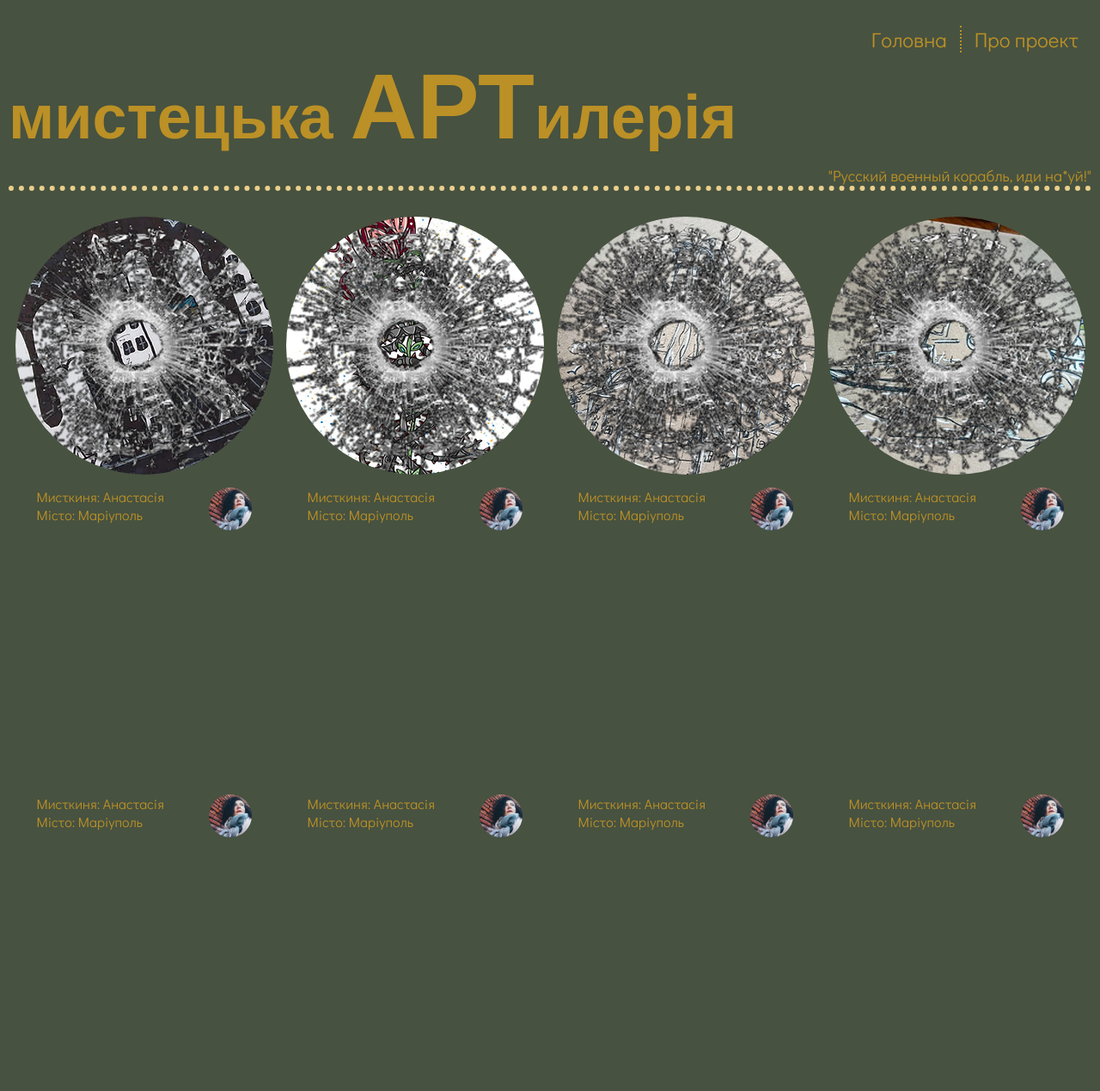
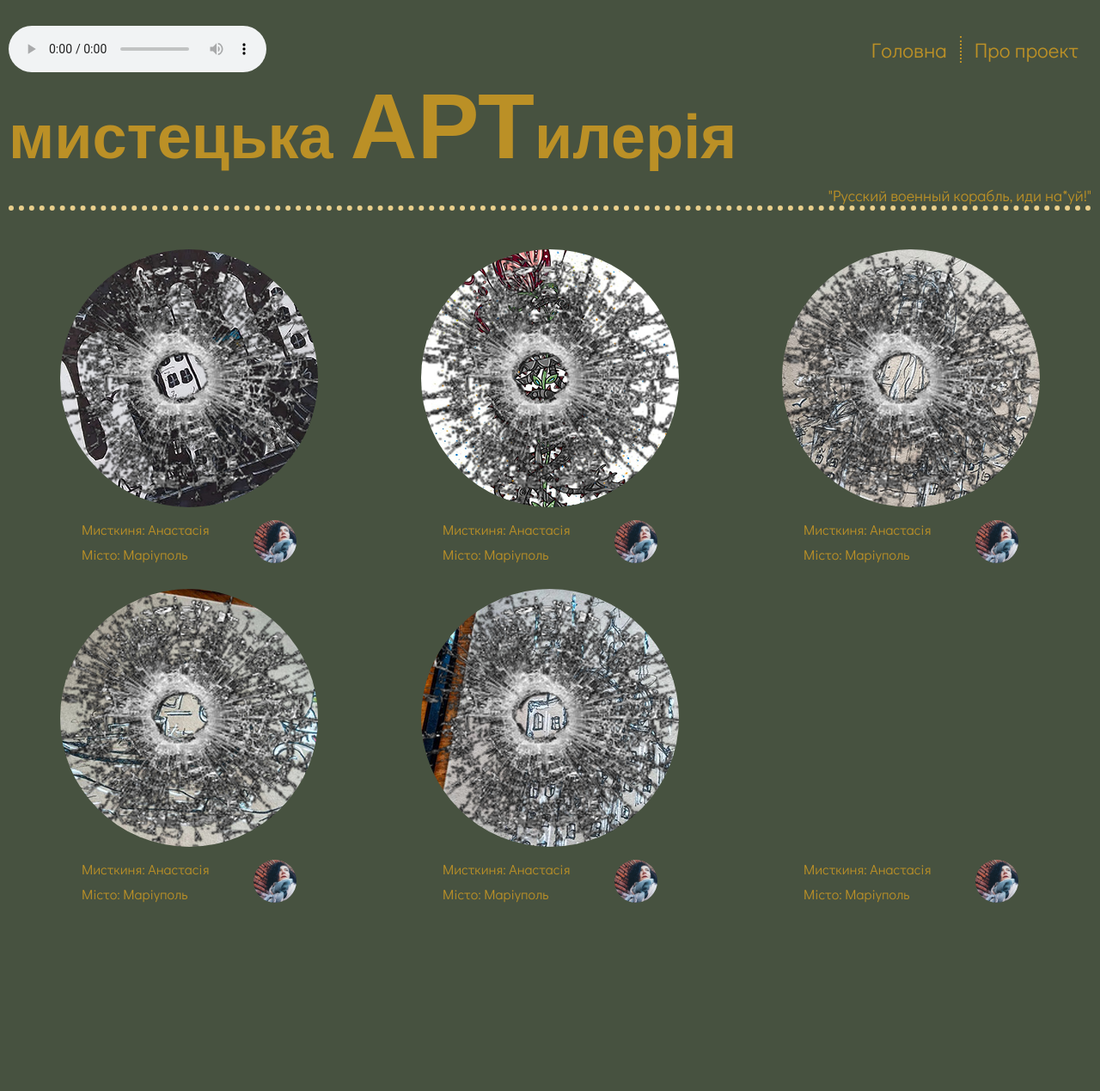
Before and after one commit to learningtogetherua/artillery, a plain HTML site: page index.html in a window 1280 px wide. Shown: the top 1269 px of the page at 86% size. Drawn offline with nearby package versions, Linux system fonts and the light colour scheme; a web font is replaced by a local one.

Commit message:
test commit

```diff
--- a/css/style.css
+++ b/css/style.css
@@ -62,6 +62,14 @@ main {
     justify-content: center;
     align-items: center;
 }
+audio {
+    outline: none;
+}
+nav {
+    display: flex;
+    justify-content: space-between;
+    align-items: center;
+}
 .menu {
     font-size: 24px;
     display: flex;
@@ -92,6 +100,9 @@ main {
     align-items: center;
     flex-wrap: wrap;
 }
+.main__item {
+    padding: 15px;
+}
 .card {
     width: 300px;
     height: 300px;
@@ -109,6 +120,7 @@ main {
     position: relative;
     width: 250px;
     margin: 0 auto;
+    height: 50px;
 }
 .info::after {
     content: '';
@@ -116,7 +128,7 @@ main {
     width: 50px;
     height: 50px;
     border-radius: 25px;
-    background-image: url(../img/author.jpg);
+    background-image: url(../img/anastasiya/author.jpg);
     background-size: cover;
     right: 0;
 
--- a/index.html
+++ b/index.html
@@ -17,6 +17,10 @@
     <header>
         <div class="container">
             <nav>
+                <audio controls>
+                    <source src="audio/pyriatyn-arta.mp3" type="audio/mpeg">
+                    <!-- <source src="audio/probass_hardi-mi-z-ukrainy.mp3" type="audio/mpeg"> -->
+                </audio>
                 <ul class="menu">
                     <li class="menu__item"><a href="#">Головна</a></li>
                     <li class="menu__item"><a href="#">Про проект</a></li>
@@ -35,8 +39,8 @@
             <div class="wrapper">
 
                 <div class="main__item">
-                    <a href="img/24-02-22.jpg" rel="lightbox" title="test">
-                        <div class="card" style="background: url(img/hole.png), url(img/24-02-22.jpg);background-position: center center;">
+                    <a href="img/anastasiya/24-02-22.jpg" rel="lightbox" title="24 лютого 2022">
+                        <div class="card" style="background: url(img/hole.png), url(img/anastasiya/24-02-22.jpg);background-position: center center;">
 
                         </div>
                     </a>
@@ -47,8 +51,8 @@
                     </div>
                 </div>
                 <div class="main__item">
-                    <a href="img/26-02-22.jpg" rel="lightbox" title="test">
-                        <div class="card" style="background: url(img/hole.png), url(img/26-02-22.jpg);background-position: center center;">
+                    <a href="img/anastasiya/26-02-22.jpg" rel="lightbox" title="26 лютого 2022">
+                        <div class="card" style="background: url(img/hole.png), url(img/anastasiya/26-02-22.jpg);background-position: center center;">
 
                         </div>
                     </a>
@@ -59,8 +63,8 @@
                     </div>
                 </div>
                 <div class="main__item">
-                    <a href="img/27-02-22.jpg" rel="lightbox" title="test">
-                        <div class="card" style="background: url(img/hole.png), url(img/27-02-22.jpg);background-position: center center;">
+                    <a href="img/anastasiya/27-02-22.jpg" rel="lightbox" title="27 лютого 2022">
+                        <div class="card" style="background: url(img/hole.png), url(img/anastasiya/27-02-22.jpg);background-position: center center;">
 
                         </div>
                     </a>
@@ -71,8 +75,8 @@
                     </div>
                 </div>
                 <div class="main__item">
-                    <a href="img/28-02-22.jpg" rel="lightbox" title="test">
-                        <div class="card" style="background: url(img/hole.png), url(img/28-02-22.jpg);background-position: center center;">
+                    <a href="img/anastasiya/28-02-22.jpg" rel="lightbox" title="28 лютого 2022">
+                        <div class="card" style="background: url(img/hole.png), url(img/anastasiya/28-02-22.jpg);background-position: center center;">
 
                         </div>
                     </a>
@@ -83,7 +87,19 @@
                     </div>
                 </div>
                 <div class="main__item">
-                    <a href="img/24-02-22.jpg" rel="lightbox" title="test">
+                    <a href="img/anastasiya/1-03-22.jpg" rel="lightbox" title="test">
+                        <div class="card" style="background: url(img/hole.png), url(img/anastasiya/1-03-22.jpg);background-position: center center;">
+
+                        </div>
+                    </a>
+                    <div class="info">
+                        <span>Мисткиня: Анастасія</span>
+                        <!-- <span class="name"></span> -->
+                        <span class="city">Місто: Маріуполь</span>
+                    </div>
+                </div>
+                <div class="main__item">
+                    <a href="img/anastasiya/24-02-22.jpg" rel="lightbox" title="test">
                         <div class="card">
 
                         </div>
@@ -95,7 +111,7 @@
                     </div>
                 </div>
                 <div class="main__item">
-                    <a href="img/24-02-22.jpg" rel="lightbox" title="test">
+                    <a href="img/anastasiya/24-02-22.jpg" rel="lightbox" title="test">
                         <div class="card">
 
                         </div>
@@ -107,7 +123,7 @@
                     </div>
                 </div>
                 <div class="main__item">
-                    <a href="img/24-02-22.jpg" rel="lightbox" title="test">
+                    <a href="img/anastasiya/24-02-22.jpg" rel="lightbox" title="test">
                         <div class="card">
 
                         </div>
@@ -119,19 +135,7 @@
                     </div>
                 </div>
                 <div class="main__item">
-                    <a href="img/24-02-22.jpg" rel="lightbox" title="test">
-                        <div class="card">
-
-                        </div>
-                    </a>
-                    <div class="info">
-                        <span>Мисткиня: Анастасія</span>
-                        <!-- <span class="name"></span> -->
-                        <span class="city">Місто: Маріуполь</span>
-                    </div>
-                </div>
-                <div class="main__item">
-                    <a href="img/24-02-22.jpg" rel="lightbox" title="test">
+                    <a href="img/anastasiya/24-02-22.jpg" rel="lightbox" title="test">
                         <div class="card">
 
                         </div>
```
Also changed, not shown: img/anastasiya/1-03-22.jpg (renamed from img/1-03-22.jpg), img/anastasiya/2-03-22.jpg (renamed from img/2-03-22.jpg), img/anastasiya/24-02-22.jpg (renamed from img/24-02-22.jpg), img/anastasiya/26-02-22.jpg (renamed from img/26-02-22.jpg), img/anastasiya/27-02-22.jpg (renamed from img/27-02-22.jpg), img/anastasiya/28-02-22.jpg (renamed from img/28-02-22.jpg), img/anastasiya/3-03-22.jpg (renamed from img/3-03-22.jpg), img/anastasiya/author.jpg (renamed from img/author.jpg), 2 other files.
